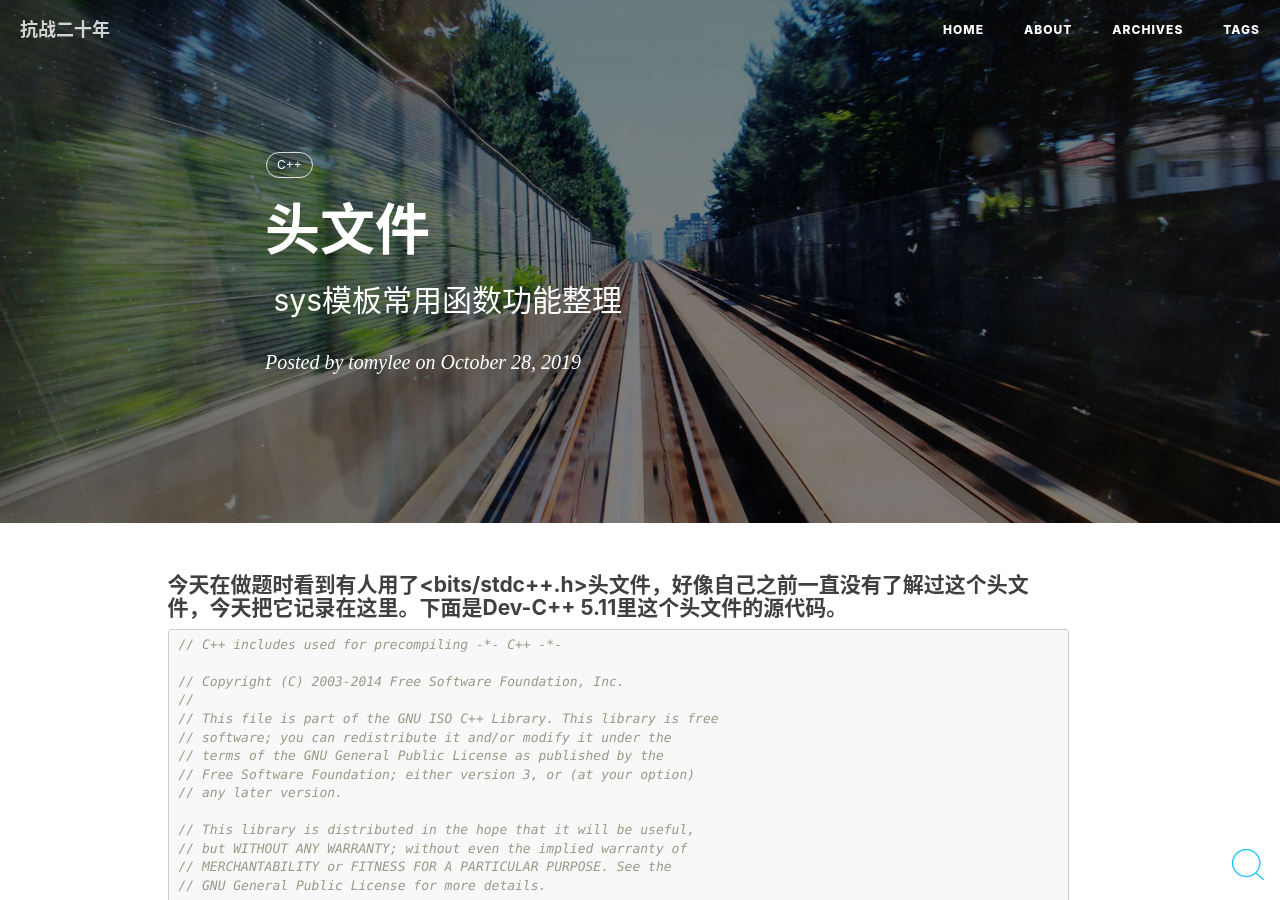
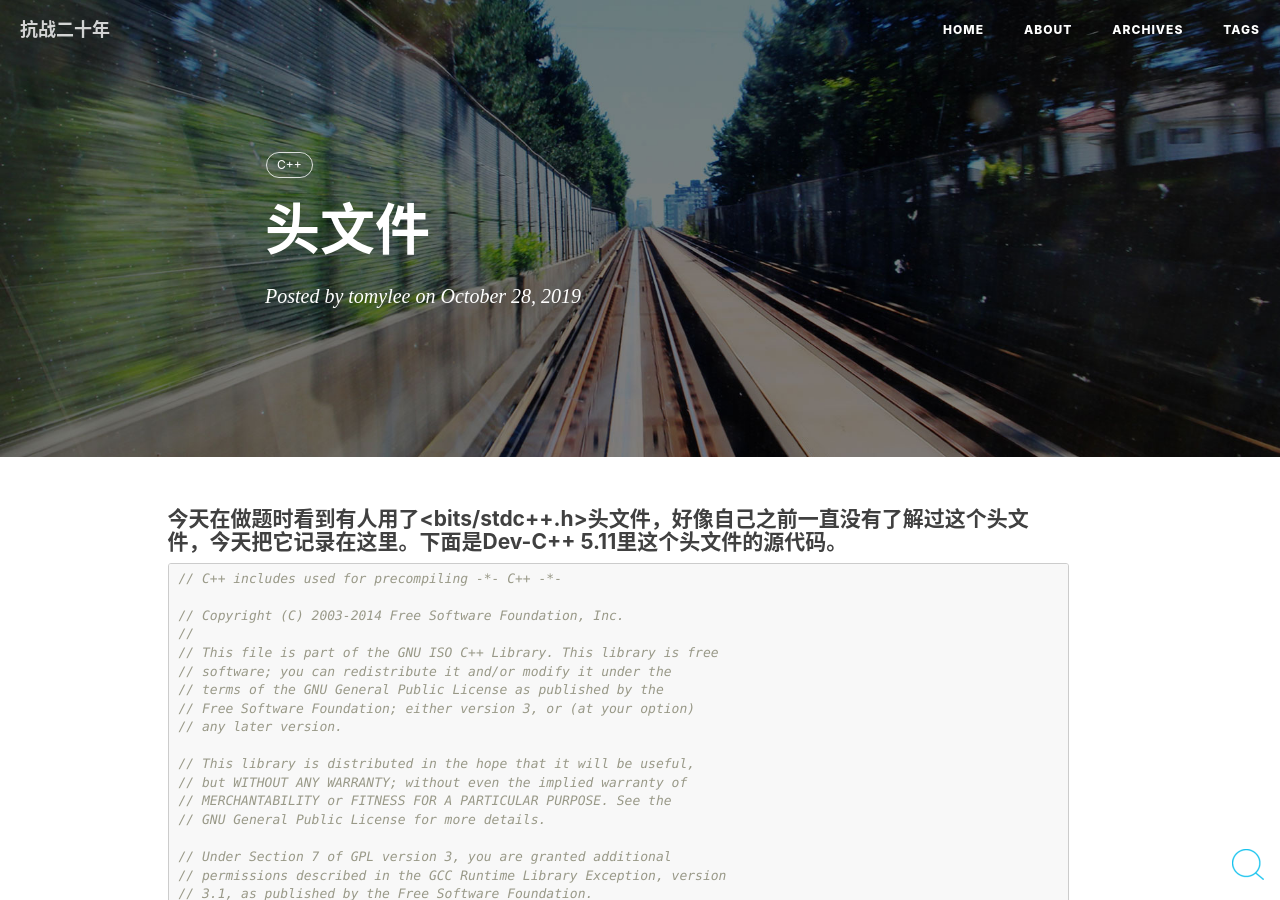
Before and after one commit to Tomy-Lee/Tomy-Lee.github.io, a Jekyll site: the page built from _posts/2019-10-28-bits.md, in a window 1280 px wide and 900 px high. Built offline with Jekyll 4.4.1, drawn with Linux system fonts in a browser that asks for light colours; nearby versions of some CDN libraries; comment, search, counter and statistics services are not loaded.

Commit message:
Update 2019-10-28-bits.md

```diff
--- a/_posts/2019-10-28-bits.md
+++ b/_posts/2019-10-28-bits.md
@@ -1,7 +1,6 @@
 ---
 layout:     post
-title: <bits/stdc++.h>头文件
-subtitle:  sys模板常用函数功能整理
+title: "<bits/stdc++.h>头文件"
 date:       2019-10-28
 author:     "tomylee"
 header-img: "img/post-bg-2015.jpg"
```
